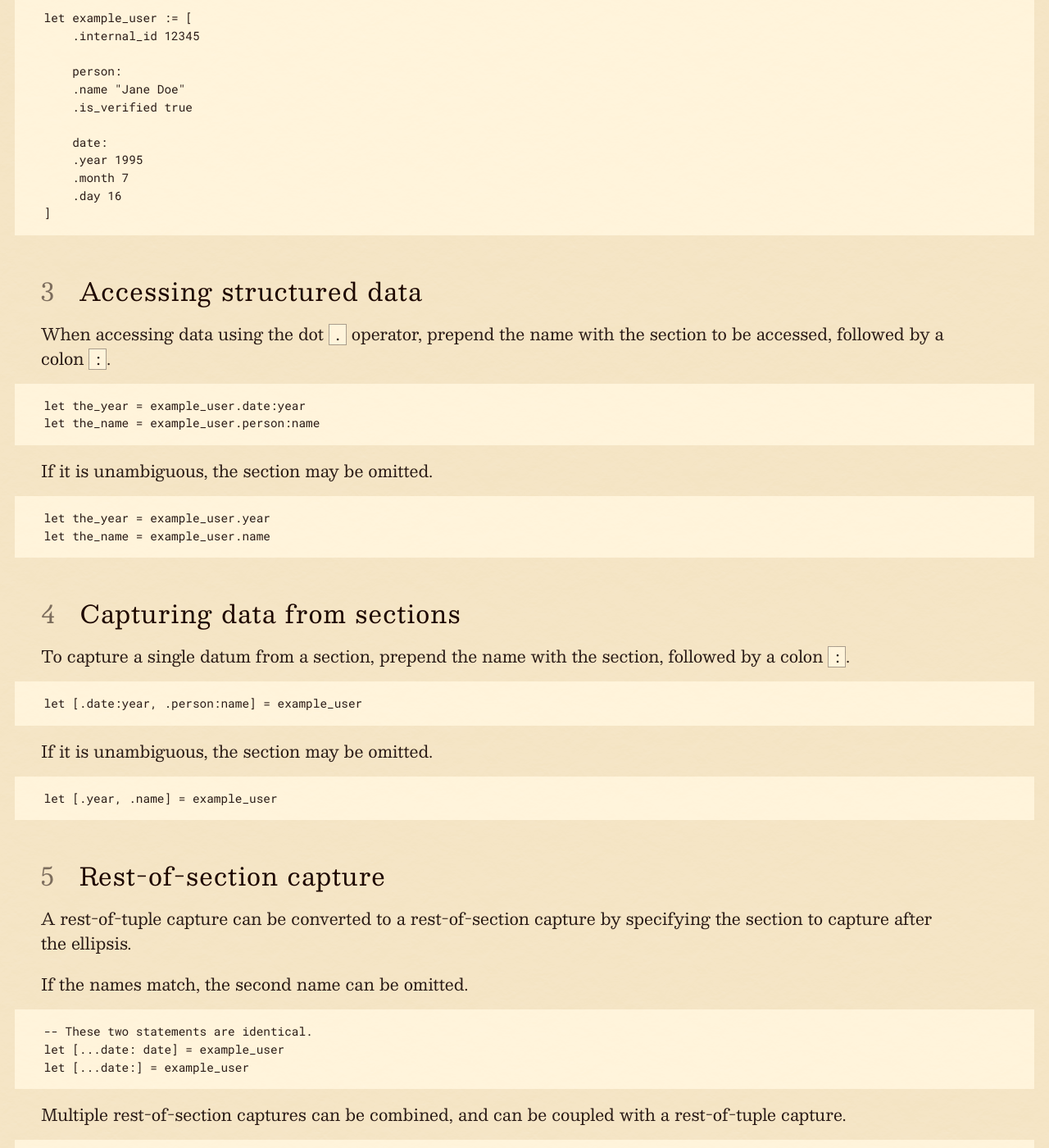
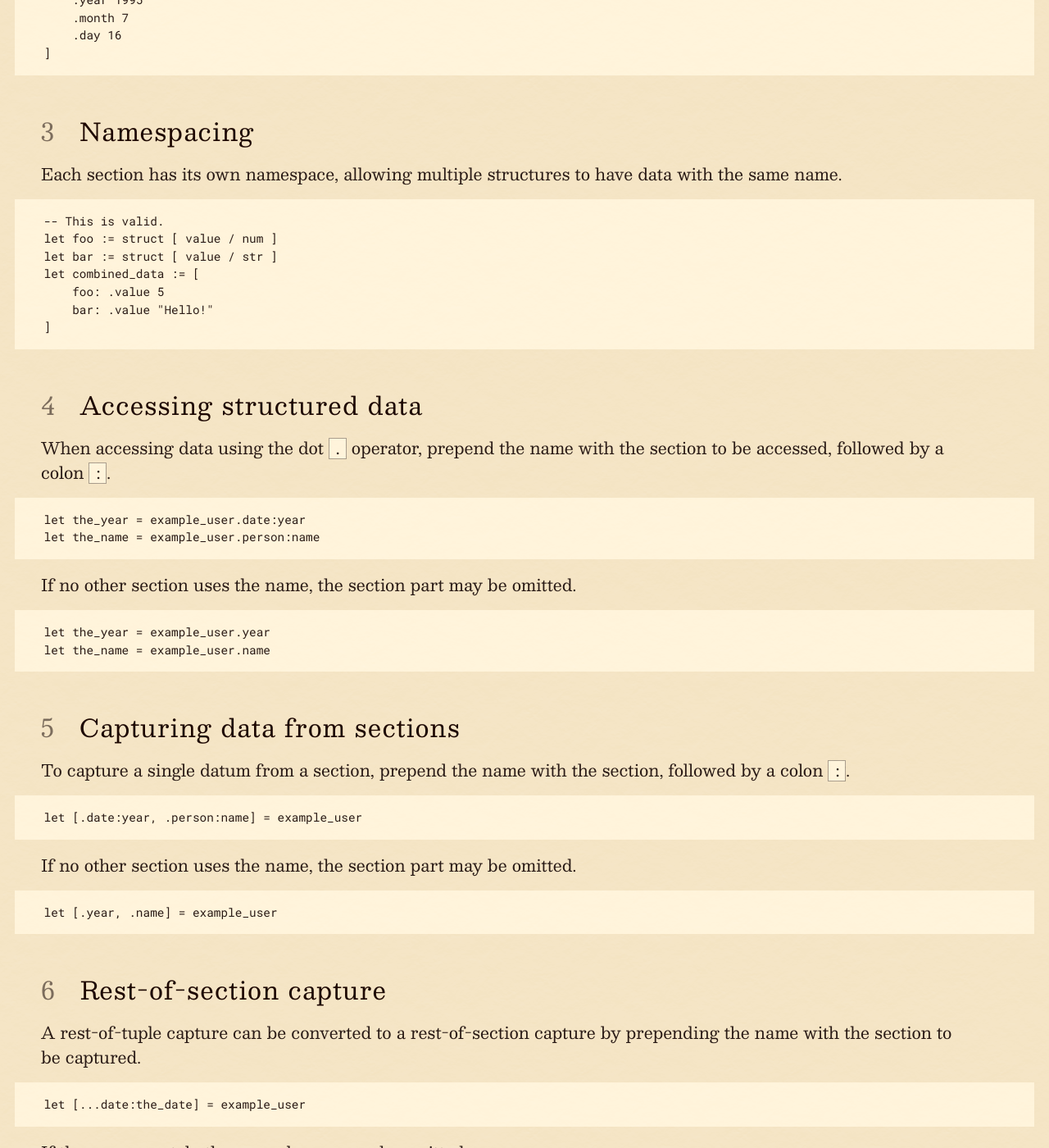
Before and after one commit to dphfox/wolf, a Jekyll site: the page built from docs/00-design/13-structures.md, in a window 1280 px wide and 1400 px high, scrolled down 1626 px. Shown: the whole window at 82% size. Built offline with Jekyll 4.4.1, drawn with Linux system fonts in a browser that asks for light colours; some of the changed text lies outside the part shown.

Commit message:
Clarify rest-of-tuple and rest-of-section

````diff
--- a/docs/00-design/13-structures.md
+++ b/docs/00-design/13-structures.md
@@ -34,6 +34,9 @@ let person := struct [
 Tuples can store multiple sections of structured data. The name of the section
 refers to a structure somewhere in the namespace.
 
+The simplest syntax is to use the section name, followed by a colon `:`, before
+the datum's name.
+
 ```
 let example_user := [
 	.internal_id 12345
@@ -44,19 +47,6 @@ let example_user := [
 	.date:year 1995
 	.date:month 7
 	.date:day 16
-]
-```
-
-Each section has its own namespace, allowing multiple structures to have data
-with the same name.
-
-```
--- This is valid.
-let foo := struct [ value / num ]
-let bar := struct [ value / str ]
-let combined_data := [
-	.foo:value 5
-	.bar:value "Hello!"
 ]
 ```
 
@@ -78,6 +68,21 @@ let example_user := [
 ]
 ```
 
+## Namespacing
+
+Each section has its own namespace, allowing multiple structures to have data
+with the same name.
+
+```
+-- This is valid.
+let foo := struct [ value / num ]
+let bar := struct [ value / str ]
+let combined_data := [
+	foo: .value 5
+	bar: .value "Hello!"
+]
+```
+
 ## Accessing structured data
 
 When accessing data using the dot `.` operator, prepend the name with the
@@ -88,7 +93,7 @@ let the_year = example_user.date:year
 let the_name = example_user.person:name
 ```
 
-If it is unambiguous, the section may be omitted.
+If no other section uses the name, the section part may be omitted.
 
 ```
 let the_year = example_user.year
@@ -104,7 +109,7 @@ followed by a colon `:`.
 let [.date:year, .person:name] = example_user
 ```
 
-If it is unambiguous, the section may be omitted.
+If no other section uses the name, the section part may be omitted.
 
 ```
 let [.year, .name] = example_user
@@ -113,13 +118,17 @@ let [.year, .name] = example_user
 ## Rest-of-section capture
 
 A rest-of-tuple capture can be converted to a rest-of-section capture by
-specifying the section to capture after the ellipsis.
+prepending the name with the section to be captured.
+
+```
+let [...date:the_date] = example_user
+```
 
 If the names match, the second name can be omitted.
 
 ```
 -- These two statements are identical.
-let [...date: date] = example_user
+let [...date:date] = example_user
 let [...date:] = example_user
 ```
 
````
Also changed, not shown: docs/00-design/09-captures.md (+1 -1 lines).
